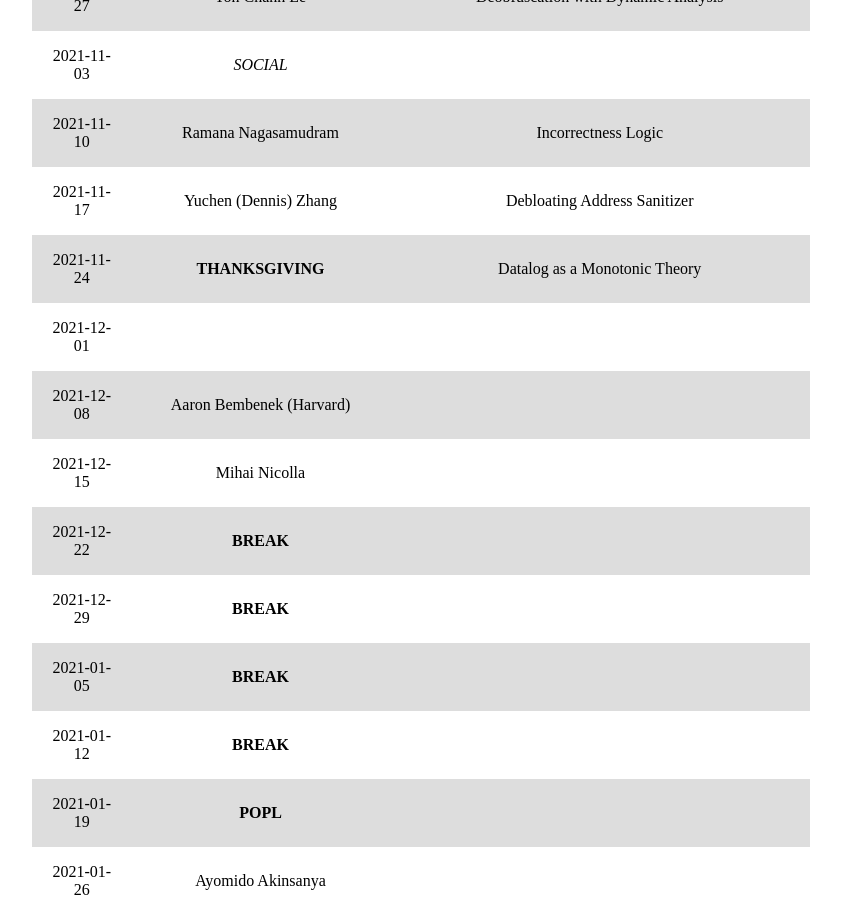
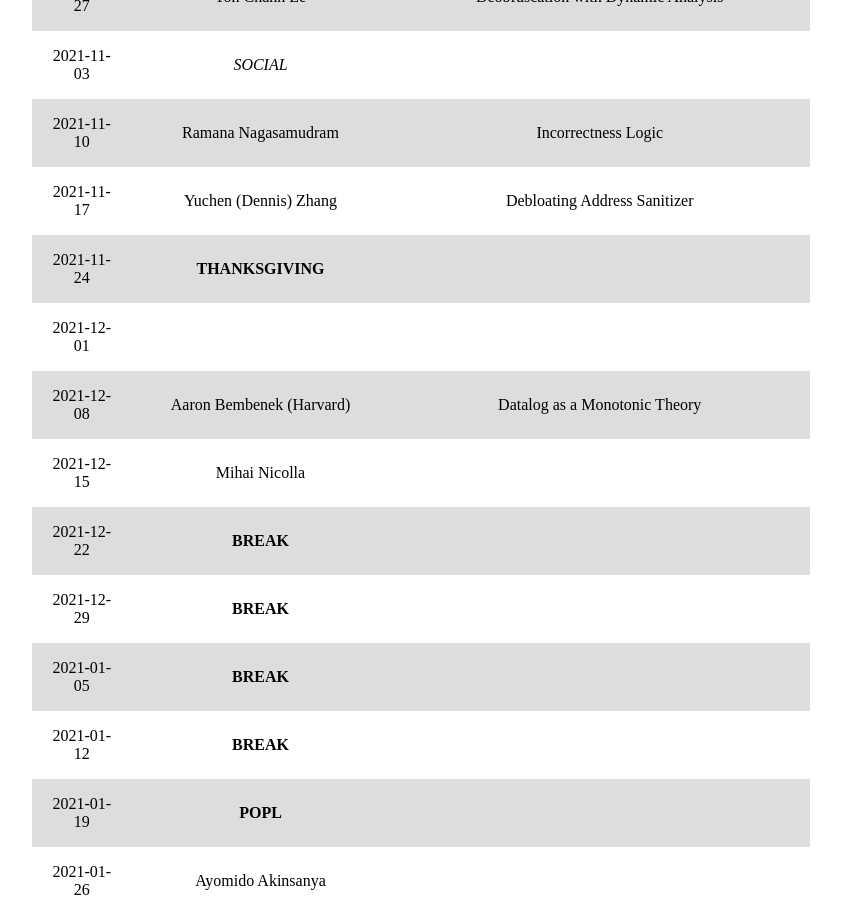
Before and after one commit to mgree/cypress, a Jekyll site: the page built from schedule.md, in a window 1280 px wide and 900 px high, scrolled down 541 px. Shown: the whole window, without its empty margins (219-1060 px from the left). Built offline with Jekyll 4.4.1, drawn with Linux system fonts in a browser that asks for light colours.

```diff
--- a/schedule.md
+++ b/schedule.md
@@ -22,9 +22,9 @@ find someone willing to take your place first.
 | 2021-11-03 | *SOCIAL*                              | |
 | 2021-11-10 | Ramana Nagasamudram                   | Incorrectness Logic |
 | 2021-11-17 | Yuchen (Dennis) Zhang                 | Debloating Address Sanitizer |
-| 2021-11-24 | **THANKSGIVING**                      | Datalog as a Monotonic Theory |
+| 2021-11-24 | **THANKSGIVING**                      | |
 | 2021-12-01 |                                       | |
-| 2021-12-08 | Aaron Bembenek (Harvard)              | |
+| 2021-12-08 | Aaron Bembenek (Harvard)              | Datalog as a Monotonic Theory |
 | 2021-12-15 | Mihai Nicolla                         | |
 | 2021-12-22 | **BREAK**                             | |
 | 2021-12-29 | **BREAK**                             | |
```
Also changed, not shown: 1 other file.
